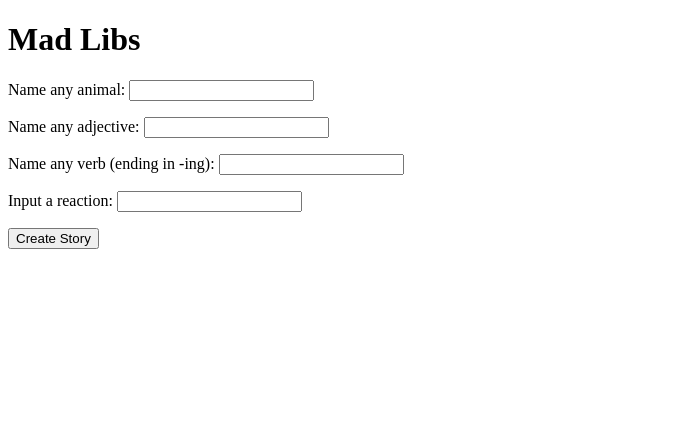
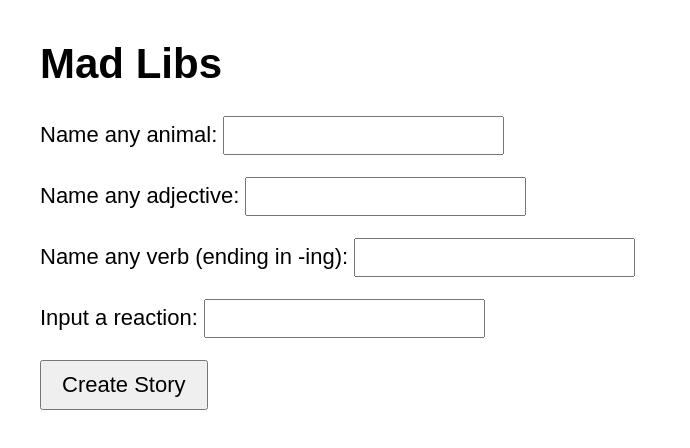
Before and after one commit to redline0101/madlibs, a plain HTML site: page index.html in a window 1280 px wide. Shown: the whole page, without its empty margins (0-690 px from the left). Drawn offline with Linux system fonts and the light colour scheme.

Commit message:
Add styles to enhance Mad Libs game layout
Added CSS styles for body, headings, inputs, buttons, and story display.

```diff
--- a/index.html
+++ b/index.html
@@ -2,6 +2,29 @@
 <html>
 <head>
   <title>Mad Libs Game</title>
+  <style>
+    body {
+      font-family: Arial, sans-serif;
+      font-size: 22px;
+      margin: 40px;
+    }
+    h1 {
+      font-size: 42px;
+    }
+    input {
+      font-size: 20px;
+      padding: 6px;
+    }
+    button {
+      font-size: 22px;
+      padding: 10px 20px;
+      cursor: pointer;
+    }
+    #story {
+      font-size: 26px;
+      margin-top: 25px;
+    }
+  </style>
 </head>
 <body>
   <h1>Mad Libs</h1>
```
